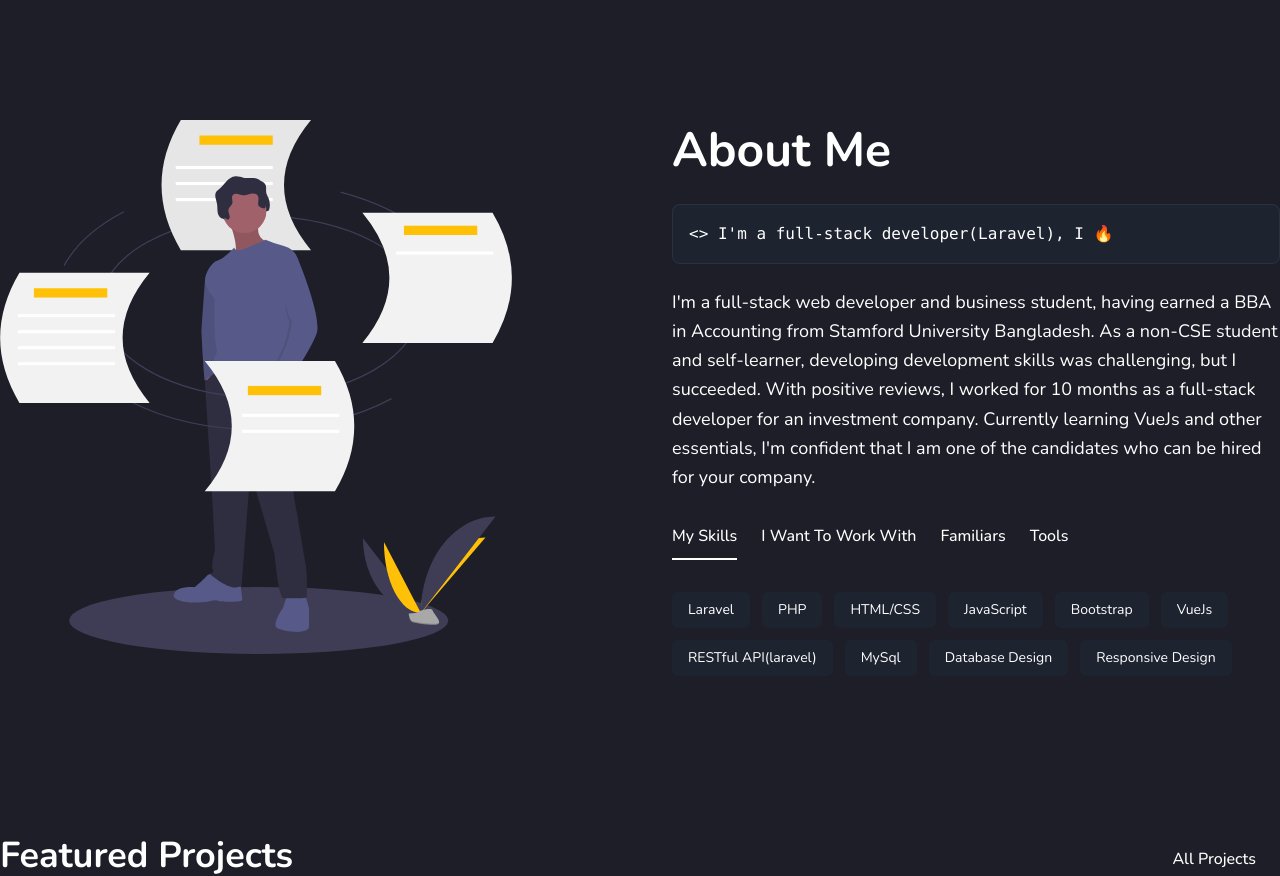
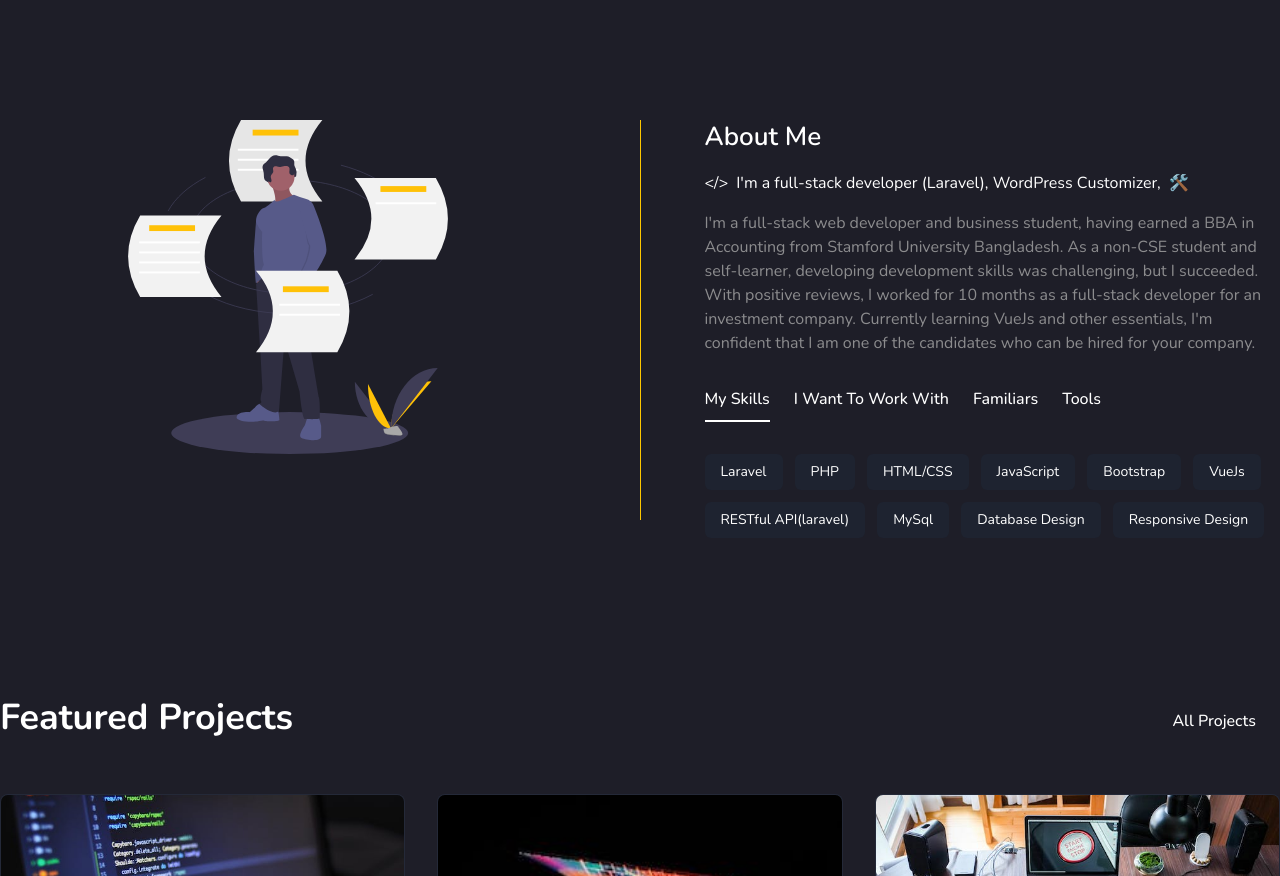
Before and after one commit to SagorIslamOfficial/personal, a React (Vite) app: page / in a window 1280 px wide. Shown: the part 760-1636 px from the top of the page. Built offline with nearby package versions, Linux system fonts and the light colour scheme.

Commit message:
refactor: enhance AboutSection layout and styling

```diff
--- a/src/components/sections/AboutSection.tsx
+++ b/src/components/sections/AboutSection.tsx
@@ -5,54 +5,50 @@ import { aboutContent } from '../../data/about';
 
 const AboutSection = () => {
     return (
-        <section id="about" className="py-20 bg-dark-DEFAULT">
+        <section id="about" className="py-20">
             <div className="max-w-7xl mx-auto">
-                <div className="grid lg:grid-cols-2 gap-16 items-start relative">
-                    {/* Image Container */}
-                    <div className="flex justify-center lg:justify-start">
-                        <div className="relative max-w-lg w-full">
+                <div className="flex flex-col lg:flex-row items-start gap-12">
+                    {/* Left: SVG Illustration */}
+                    <div className="flex-1 flex justify-center items-center">
                         <img
                             src={aboutImage}
                             alt="About Muhammad Alamin Islam Sagor"
-                                className="w-full h-auto object-contain"
+                            className="w-full max-w-xs h-auto object-contain"
                         />
                     </div>
-                    </div>
 
-                    {/* Vertical Divider - Only visible on large screens */}
-                    <div className="hidden lg:block absolute left-1/2 top-0 h-full w-1 bg-primary transform -translate-x-1/2"></div>
+                    {/* Divider */}
+                    <div className="hidden lg:block h-[400px] w-px bg-yellow-400 mx-4" />
 
-                    {/* Content Container */}
-                    <div className="space-y-8">
-                        {/* About Header */}
-                        <div className="space-y-6">
-                            <h2 className="text-4xl md:text-5xl font-bold text-white leading-tight">
+                    {/* Right: Content */}
+                    <div className="flex-1 flex flex-col items-center lg:items-start text-center lg:text-left">
+                        {/* Header */}
+                        <h2 className="text-2xl md:text-[26px] font-semibold text-white">
                             About Me
                         </h2>
 
-                            {/* Code-style subtitle */}
-                            <div className="bg-gray-800/50 border border-gray-700/50 rounded-lg p-4 font-mono">
-                                <span className="text-primary">&lt;&gt;</span>
-                                <span className="text-white">
-                                    {' '}
-                                    I'm a full-stack developer
+                        {/* Subtitle: code icon, bold yellow text, wrench icon */}
+                        <div className="flex items-center gap-2 my-4">
+                            <span className="text-base">&lt;/&gt;</span>
+                            <span className="text-base">
+                                I'm a full-stack developer (Laravel), WordPress
+                                Customizer,
                             </span>
-                                <span className="text-primary">(Laravel)</span>
-                                <span className="text-white">, I </span>
-                                <span className="text-primary">🔥</span>
+                            <span className="text-base">🛠️</span>
                         </div>
 
-                            <p className="text-gray-light leading-relaxed text-lg">
+                        {/* Description */}
+                        <p className="text-[#8c8c8e] text-base mb-8">
                             {aboutContent.description}
                         </p>
-                        </div>
 
                         {/* Skills Tabs */}
-                        <div className="mt-8">
+                        <div className="w-full">
                             <SkillTabs
                                 categories={skillCategories}
                                 showCounter={false}
                                 animated={true}
+                                className="justify-start"
                             />
                         </div>
                     </div>
```
Lines whose indentation alone changed are shown as unchanged.
